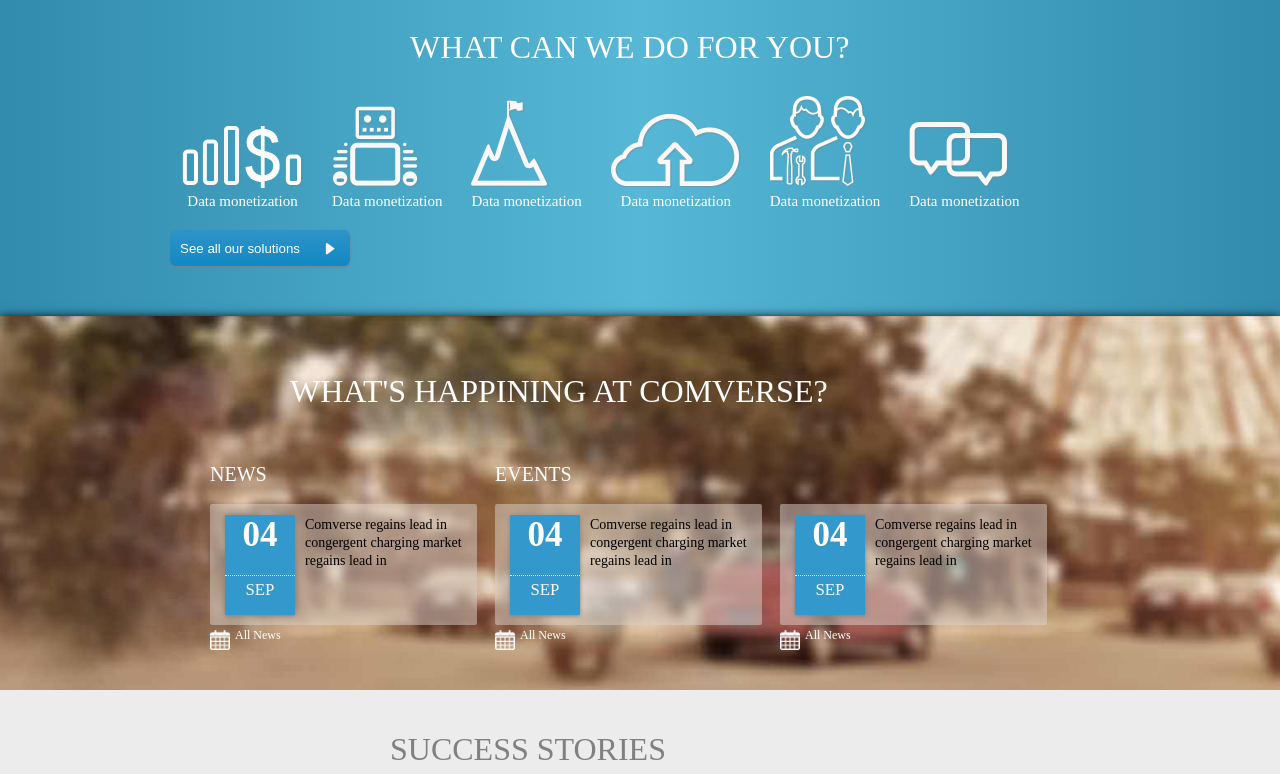
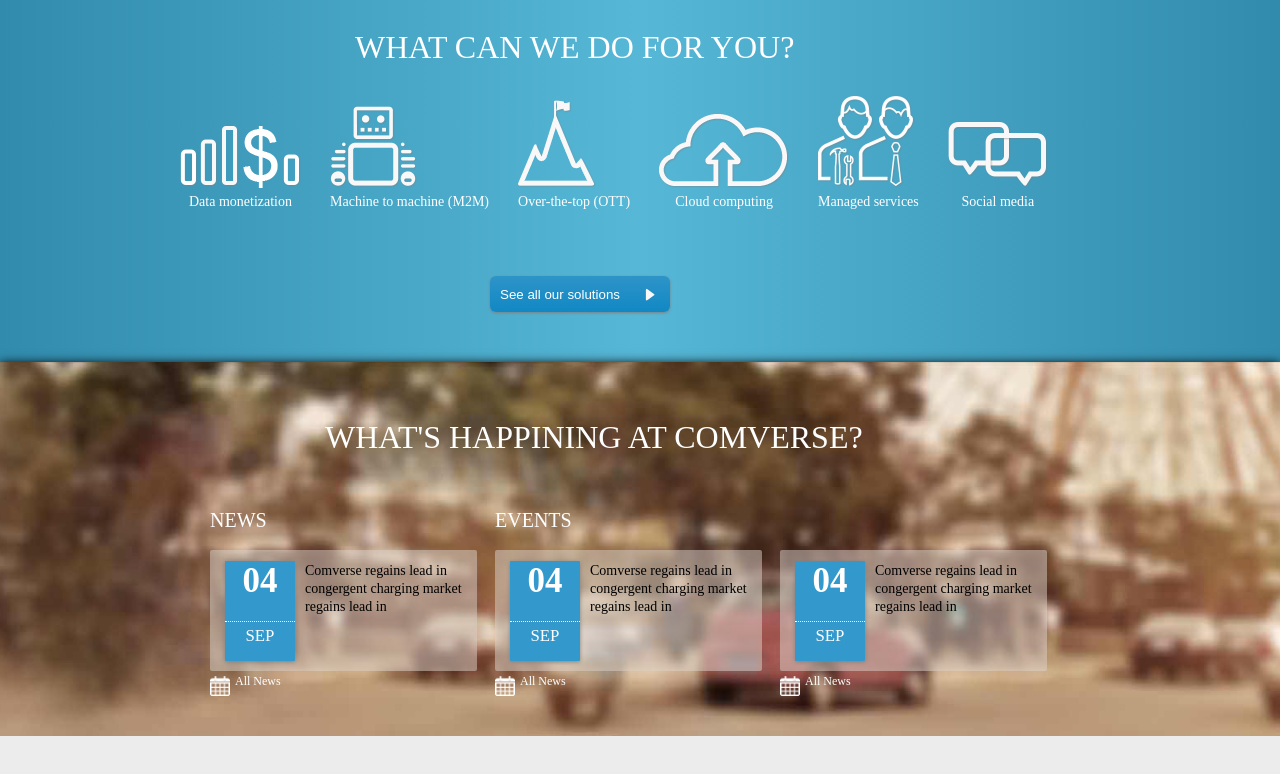
Before and after one commit to muhammad-majadly/comverse, a plain HTML site: page index.html in a window 1280 px wide. Shown: the part 640-1414 px from the top of the page. Drawn offline with Linux system fonts and the light colour scheme.

Commit message:
finsh block4-2

```diff
--- a/index.css
+++ b/index.css
@@ -213,32 +213,47 @@
 	padding-bottom: 30px;
 
 }
-.title
+
+.title-b2
 {
-	margin-left: 120px;
+	margin-left: 185px;
+	margin-bottom: 30px;
+
+
+}
+.title-b3
+{
+	margin-left: 155px;
 	margin-bottom: 30px;
 }
+.title-b4
+{
+	margin-left: 190px;
+	margin-bottom: 30px;
+}
+
 .smart-list{
 
 }
 .smart-list-it{
 		display:inline-block;
+
 }
 
 
 .img {
 	display: inline-block;
-    margin-left: 12px;
+	margin-left: 10px;
+	height: 100px;
+
 
 }
+
 .g {
     margin-left: 25px;
 
 }
-.money-button
-{
-	    margin-left: 25px;
-}
+
 
 
 .money-pic1:hover{
@@ -268,17 +283,19 @@
 
 .desc {
     text-align: center;
+
 }
 .desc a
 {
 	 color:#FFFFFF;
-	 font-size:15px;
+	 font-size:14px;
 }
 
 
 .block2-button
 {
 	margin-left: 320px;
+	margin-top: 30px;
 }
 
 .block-3
@@ -293,11 +310,13 @@
 	  height: 250px;
 
 }
-.ss{
+
+.dateBox{
 	display: inline-block;
 	margin-left: 0px;
 	margin-right: 0px;
 }
+
 .secend-list
 {
 	margin-left: 14px;
@@ -330,6 +349,11 @@
 	border-radius: 1px;
 	margin-right: 10px;
 	box-shadow: 0 1px 4px 0 grey;
+}
+.block-3--content:hover{
+	background: rgba(221, 211, 203, 1);
+	cursor: pointer;
+
 }
 
 .day {
--- a/index.html
+++ b/index.html
@@ -93,7 +93,7 @@
 		<section class="block-2">
 			<div class="wrapper-in">
 				<div class="title">
-					<h1><span class="title">WHAT CAN WE DO FOR YOU?</span></h1>
+					<h1><div class="title-b2">WHAT CAN WE DO FOR YOU?</div></h1>
 				</div>
 
 				<div class="smart-list">
@@ -109,40 +109,40 @@
 					<div class="img g">
 						  <a href="">
 						  <img src="Comverse-ref/source/img/robot-icon.png" class="money-pic2" alt="" ></a>
-						  <div class="desc"><a href="#">Data monetization</a></div>
+						  <div class="desc"><a href="#">Machine to machine (M2M)</a></div>
 					</div>
 
 
 					<div class="img g">
 						  <a href="">
 						  <img src="Comverse-ref/source/img/flag-icon.png" class="money-pic3" alt="" ></a>
-						  <div class="desc"><a href="#">Data monetization</a></div>
+						  <div class="desc"><a href="#">Over-the-top (OTT)</a></div>
 					</div>
 
 					<div class="img g">
 						  <a href="">
 						  <img src="Comverse-ref/source/img/cloud-icon.png" class="money-pic4" alt="" ></a>
-						  <div class="desc"><a href="#">Data monetization</a></div>
+						  <div class="desc"><a href="#">Cloud computing</a></div>
 					</div>
 
 
 					<div class="img g">
 						  <a href="">
 						  <img src="Comverse-ref/source/img/managed-services.png" class="money-pic5" alt="" ></a>
-						  <div class="desc"><a href="#">Data monetization</a></div>
+						  <div class="desc"><a href="#">Managed services</a></div>
 					</div>
 
 
 					<div class="img g">
 						  <a href="">
 						  <img src="Comverse-ref/source/img/social-icon.png" class="money-pic6" alt="" ></a>
-						  <div class="desc"><a href="#">Data monetization</a></div>
+						  <div class="desc"><a href="#">Social media</a></div>
 					</div>
 
 
 				</div>
 
-				<div class="">
+				<div class="block2-button">
 						<a href=""><button class="blue-button">See all our solutions </button></a>
 				</div>
 
@@ -153,14 +153,14 @@
 
 			<div class="wrapper-in">
 
-				<div class="title">
+				<div class="title-b3">
 					<h1> WHAT'S HAPPINING AT COMVERSE?</h1>
 				</div>
 
 
 				<div class="block3-list">
 					<ul>
-						<li class="ss">
+						<li class="dateBox">
 
 							<div class="name-it"><a href=""><h3>NEWS</h3></a></div>
 							<div class="block-3--content ">
@@ -177,7 +177,7 @@
 							</div>
 						</li>
 
-						<li class="ss">
+						<li class="dateBox">
 							<div class="secend-list">
 								<div class="name-it"><a href=""><h3>EVENTS</h3></a></div>
 								<div class="block-3--content "><a href="">
@@ -190,9 +190,10 @@
 								<div class="all-news">
 									<img class="paper" src="Comverse-ref/source/img/eventListIconEvents.png"><a href="#" > All News </a>
 								</div>
+							</div>
 						</li>
 
-						<li class="ss">
+						<li class="dateBox">
 							<div class="secend-list">
 								<div class="block-3--content "><a href="">
 								<div class="date">
@@ -203,6 +204,7 @@
 								</div>
 								<div class="all-news">
 									<img class="paper" src="Comverse-ref/source/img/eventListIconEvents.png"><a href="#" > All News </a>
+								</div>
 							</div>
 						</li>
 
@@ -218,7 +220,7 @@
 		<section class="block-4">
 			<div class="wrapper-in">
 
-				<div class="title">
+				<div class="title-b4">
 					<h1><span class="succ"> SUCCESS STORIES </span></h1>
 				</div>
 
```
Lines whose indentation alone changed are shown as unchanged.
